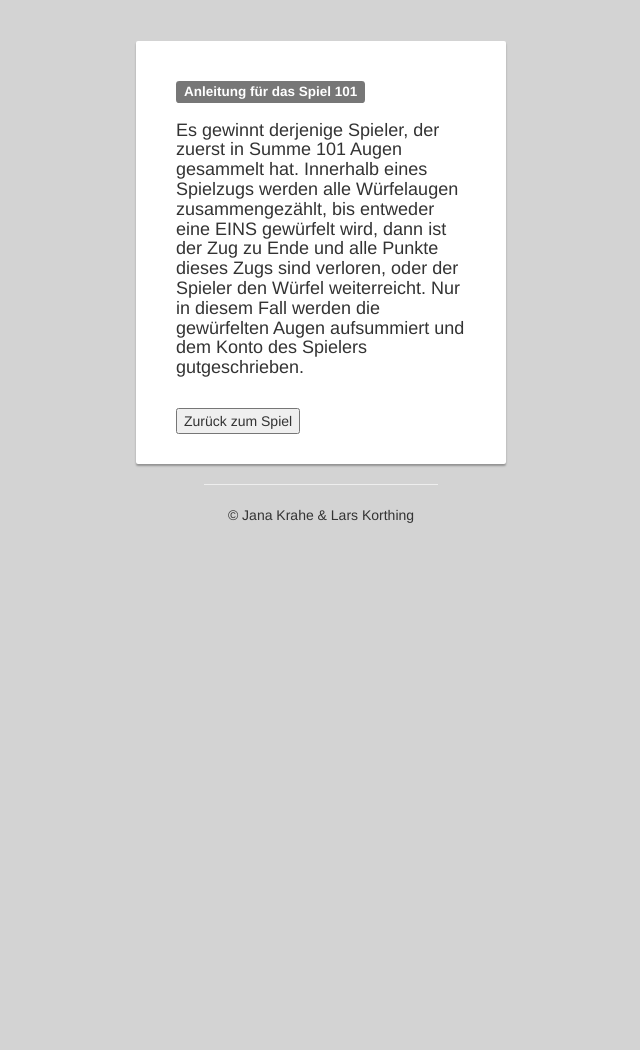
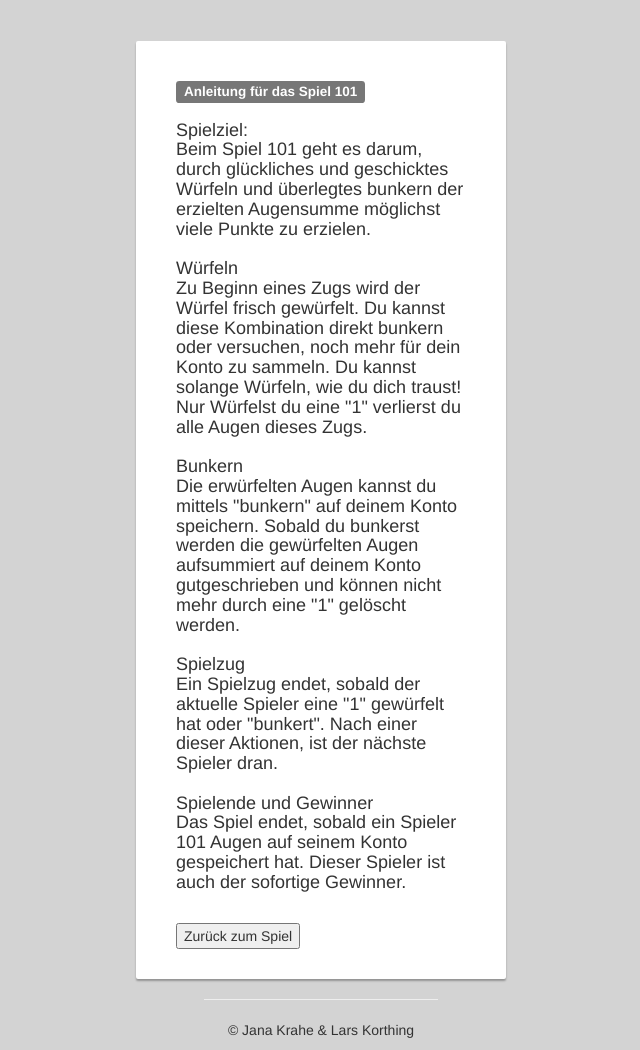
Before and after one commit to JanaKrahe/PHP_Datenbanken, a PHP site: page /PHP_Datenbanken/Anleitung.php in a window 1280 px wide. Shown: the part 52-1102 px from the top of the page, without its empty margins (319-959 px from the left). Before the commit the page ends 575 px from the top, so only its background shows below. Run offline with PHP 8.4, Linux system fonts and the light colour scheme; some libraries are stand-ins or nearby versions.

Commit message:
Ausfühliche Anleitung
Frage: Muss der Text wirklich in <h4> stehen? Hätte lieber <p> etc...

```diff
--- a/Spiel_101/Anleitung.php
+++ b/Spiel_101/Anleitung.php
@@ -37,10 +37,34 @@
   				<div class="main-l main-center">
             <form class="form-horizontal" action="OberflaecheSpiel.php" method="post">
               <h4 style="margin-left: auto; margin-right: auto;"><span class="label label-default">Anleitung für das Spiel 101</span> <br><br>
-                Es gewinnt derjenige Spieler, der zuerst in Summe 101 Augen gesammelt hat.
-                Innerhalb eines Spielzugs werden alle Würfelaugen zusammengezählt, bis entweder eine EINS gewürfelt wird,
-                dann ist der Zug zu Ende und alle Punkte dieses Zugs sind verloren, oder der Spieler den Würfel weiterreicht.
-                Nur in diesem Fall werden die gewürfelten Augen aufsummiert und dem Konto des Spielers gutgeschrieben.
+                Spielziel: <br>
+                Beim Spiel 101 geht es darum, durch glückliches und geschicktes Würfeln und
+                überlegtes bunkern der erzielten Augensumme möglichst viele Punkte zu erzielen.
+                <br><br>
+                Würfeln <br>
+                Zu Beginn eines Zugs wird der Würfel frisch gewürfelt.
+                Du kannst diese Kombination direkt bunkern oder versuchen, noch mehr für dein Konto zu sammeln.
+                Du kannst solange Würfeln, wie du dich traust!
+                Nur Würfelst du eine "1" verlierst du alle Augen dieses Zugs.
+
+                <br><br>
+                Bunkern <br>
+                Die erwürfelten Augen kannst du mittels "bunkern" auf deinem Konto speichern.
+                Sobald du bunkerst werden die gewürfelten Augen aufsummiert auf deinem Konto gutgeschrieben
+                und können nicht mehr durch eine "1" gelöscht werden.
+
+                <br><br>
+                Spielzug <br>
+                Ein Spielzug endet, sobald der aktuelle Spieler eine "1" gewürfelt hat oder "bunkert".
+                Nach einer dieser Aktionen, ist der nächste Spieler dran.
+
+                <br><br>
+                Spielende und Gewinner <br>
+                Das Spiel endet, sobald ein Spieler 101 Augen auf seinem Konto gespeichert hat.
+                Dieser Spieler ist auch der sofortige Gewinner.
+
+
+
               </h4>
               <br>
               <button type="submit" name="zurueck">Zurück zum Spiel</button>
```
